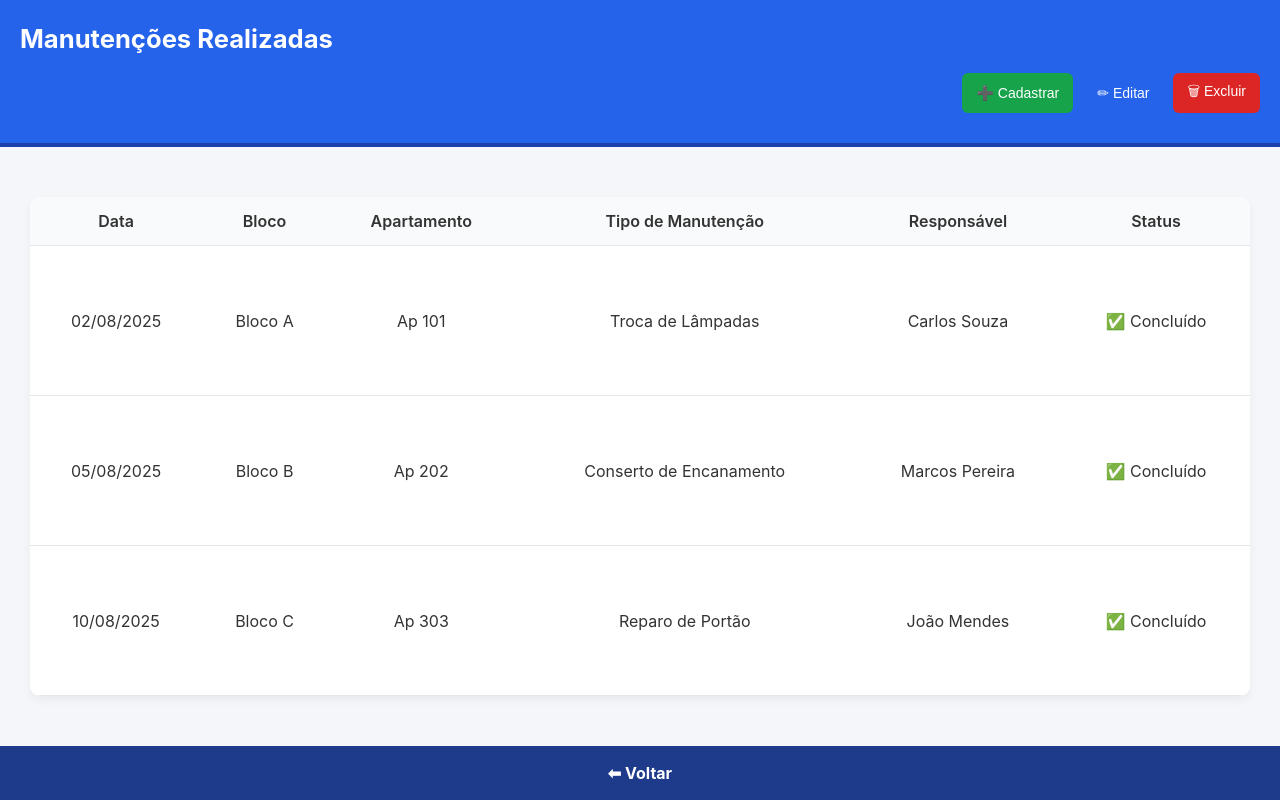
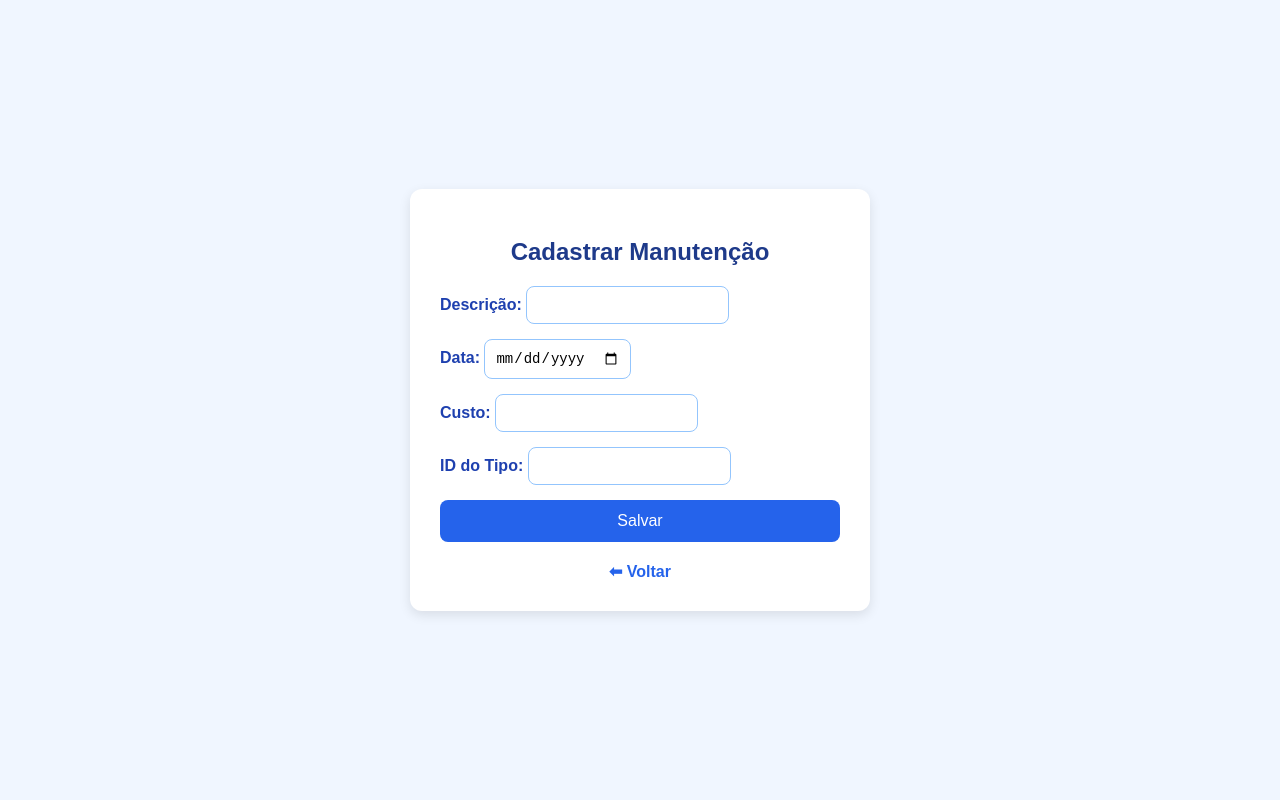
Before and after one commit to Nicolass444/Condominio, a website: page manutencoes-realizadas.html in a window 1280 px wide. Drawn offline with Linux system fonts and the light colour scheme.

Commit message:
Update manutencoes-realizadas.html

```diff
--- a/manutencoes-realizadas.html
+++ b/manutencoes-realizadas.html
@@ -2,85 +2,28 @@
 <html lang="pt-br">
 <head>
   <meta charset="UTF-8">
-  <meta name="viewport" content="width=device-width, initial-scale=1.0">
-  <title>🛠️ Manutenções Realizadas</title>
-  <link rel="stylesheet" href="style.css">
-  <style>
-    .btn-container {
-      text-align: right;
-      margin: 10px 0 20px 0;
-    }
-    .btn-container button {
-      background-color: #4CAF50;
-      color: white;
-      border: none;
-      padding: 8px 14px;
-      margin-left: 5px;
-      border-radius: 4px;
-      cursor: pointer;
-      font-size: 14px;
-    }
-    .btn-container button:hover {
-      background-color: #45a049;
-    }
-  </style>
+  <title>Cadastrar Manutenção</title>
+  <style>body{font-family:Arial,sans-serif;background:#f0f6ff;margin:0;display:flex;justify-content:center;align-items:center;min-height:100vh}.container{background:#fff;padding:30px;border-radius:12px;box-shadow:0 4px 12px rgba(0,0,0,.1);width:400px;text-align:center}h2{color:#1e3a8a;margin-bottom:20px}form{display:flex;flex-direction:column;gap:15px}label{text-align:left;font-weight:bold;color:#1e40af}input{padding:10px;border:1px solid #93c5fd;border-radius:8px;font-size:14px}button{background:#2563eb;color:#fff;border:none;padding:12px;border-radius:8px;font-size:16px;cursor:pointer}button:hover{background:#1d4ed8}a{display:inline-block;margin-top:20px;color:#2563eb;text-decoration:none;font-weight:bold}</style>
 </head>
 <body>
-  <header>
-  <h1>Manutenções Realizadas</h1>
-  <div class="btn-top-container">
-    <button class="btn-cadastrar">➕ Cadastrar</button>
-    <button class="btn-editar">✏ Editar</button>
-    <button class="btn-excluir">🗑 Excluir</button>
+  <div class="container">
+    <h2>Cadastrar Manutenção</h2>
+    <form action="/cadastrar-manutencao" method="POST">
+      <label>Descrição:
+        <input type="text" name="descricao" required>
+      </label>
+      <label>Data:
+        <input type="date" name="data" required>
+      </label>
+      <label>Custo:
+        <input type="number" step="0.01" name="custo" required>
+      </label>
+      <label>ID do Tipo:
+        <input type="number" name="tipo_id" required>
+      </label>
+      <button type="submit">Salvar</button>
+    </form>
+    <a href="index.html">⬅ Voltar</a>
   </div>
-</header>
-
-
-  <main>
-    <table class="data-table">
-      <thead>
-        <tr>
-          <th>Data</th>
-          <th>Bloco</th>
-          <th>Apartamento</th>
-          <th>Tipo de Manutenção</th>
-          <th>Responsável</th>
-          <th>Status</th>
-        </tr>
-      </thead>
-      <tbody>
-        <tr>
-          <td>02/08/2025</td>
-          <td>Bloco A</td>
-          <td>Ap 101</td>
-          <td>Troca de Lâmpadas</td>
-          <td>Carlos Souza</td>
-          <td>✅ Concluído</td>
-        </tr>
-        <tr>
-          <td>05/08/2025</td>
-          <td>Bloco B</td>
-          <td>Ap 202</td>
-          <td>Conserto de Encanamento</td>
-          <td>Marcos Pereira</td>
-          <td>✅ Concluído</td>
-        </tr>
-        <tr>
-          <td>10/08/2025</td>
-          <td>Bloco C</td>
-          <td>Ap 303</td>
-          <td>Reparo de Portão</td>
-          <td>João Mendes</td>
-          <td>✅ Concluído</td>
-        </tr>
-      </tbody>
-    </table>
-  </main>
-
-
-  <footer>
-    <a href="index.html">⬅ Voltar</a>
-
-  </footer>
 </body>
 </html>
```
